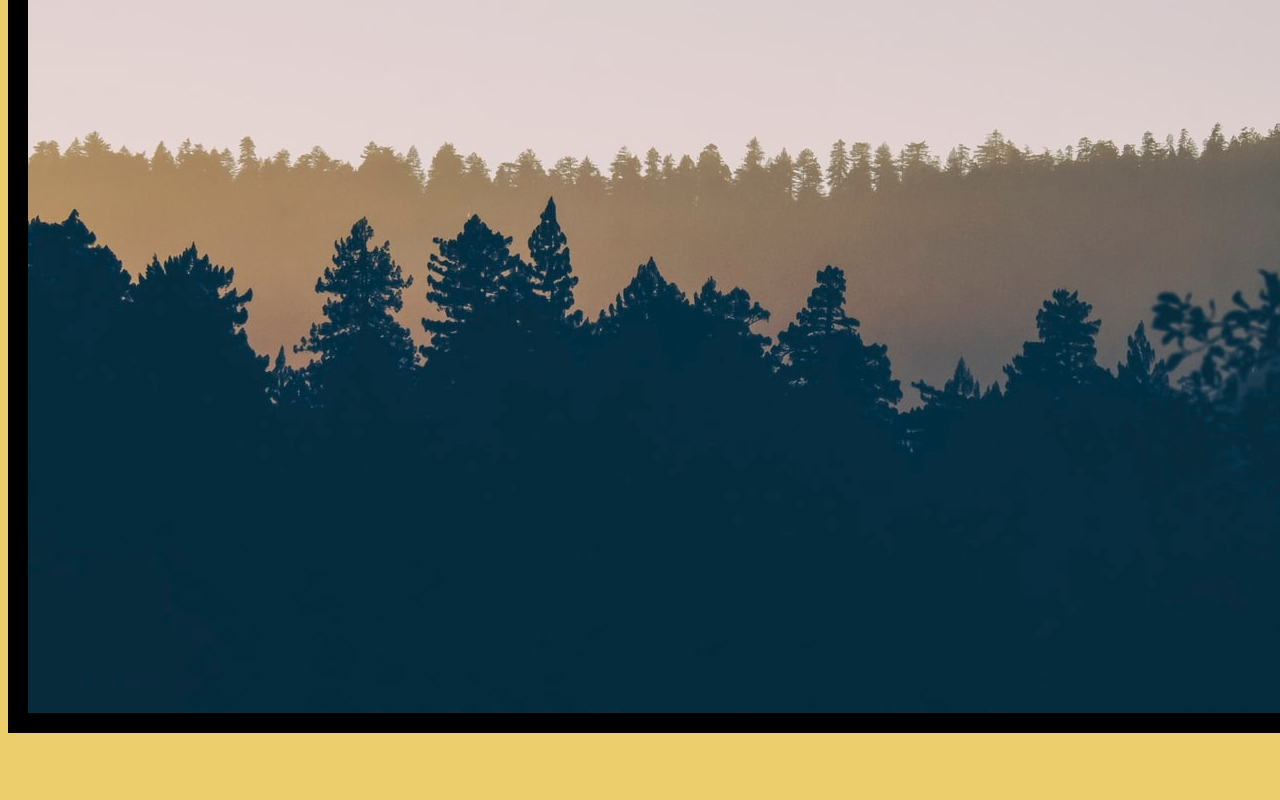
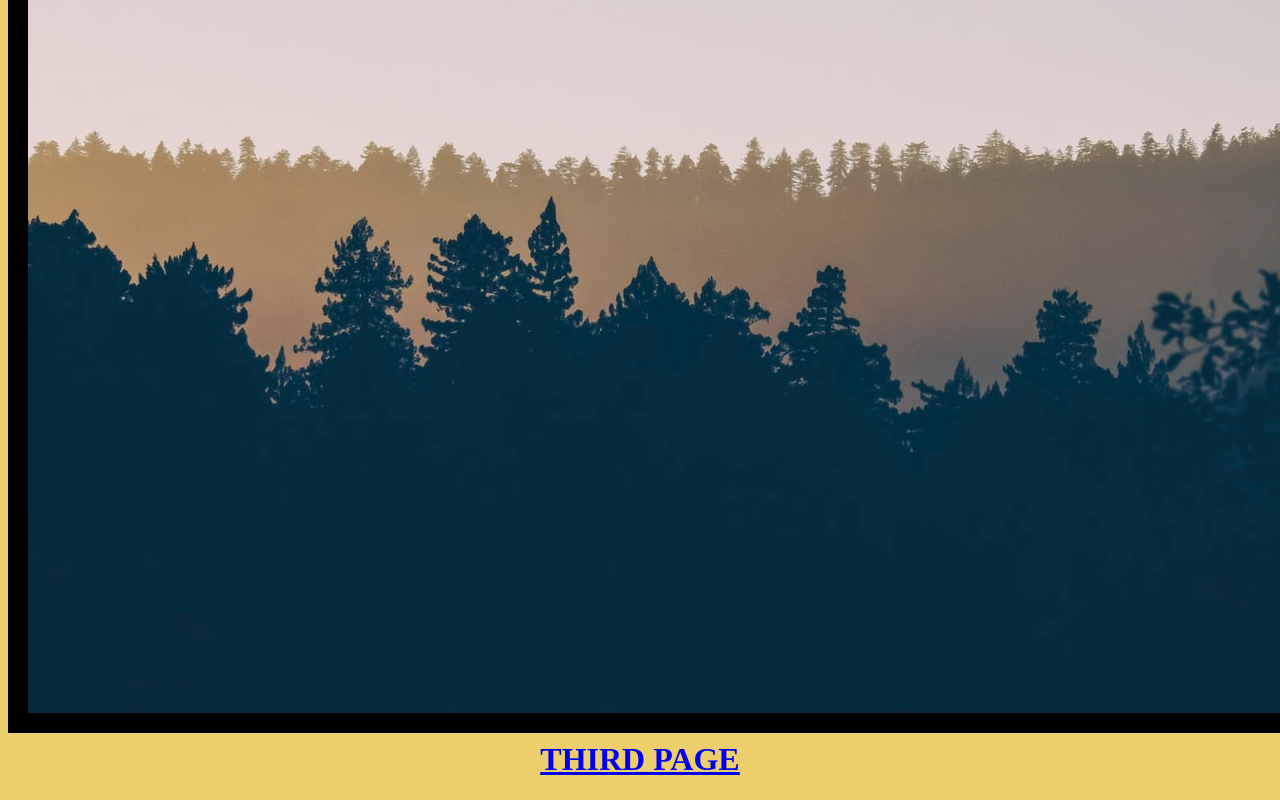
Before and after one commit to deepomdas9741/CV, a plain HTML site: page linkfile1.html in a window 1280 px wide. Shown: the part 346-1146 px from the top of the page. Before the commit the page ends 1109 px from the top, so only its background shows below. Drawn offline with Linux system fonts and the light colour scheme.

Commit message:
Update linkfile1.html

```diff
--- a/linkfile1.html
+++ b/linkfile1.html
@@ -9,5 +9,8 @@
     <h1><CENTER>SECOND PAGE</CENTER</h1>
       <HR SIZE='20' COLOR=BLACK>
         <img src="FOREST.jpg" alt="imagre" border='20'>
+          <center>
+        <a href="linkfile2.html"><b>THIRD PAGE</b></a>
+        </center>
   </body>
 </html>
```
